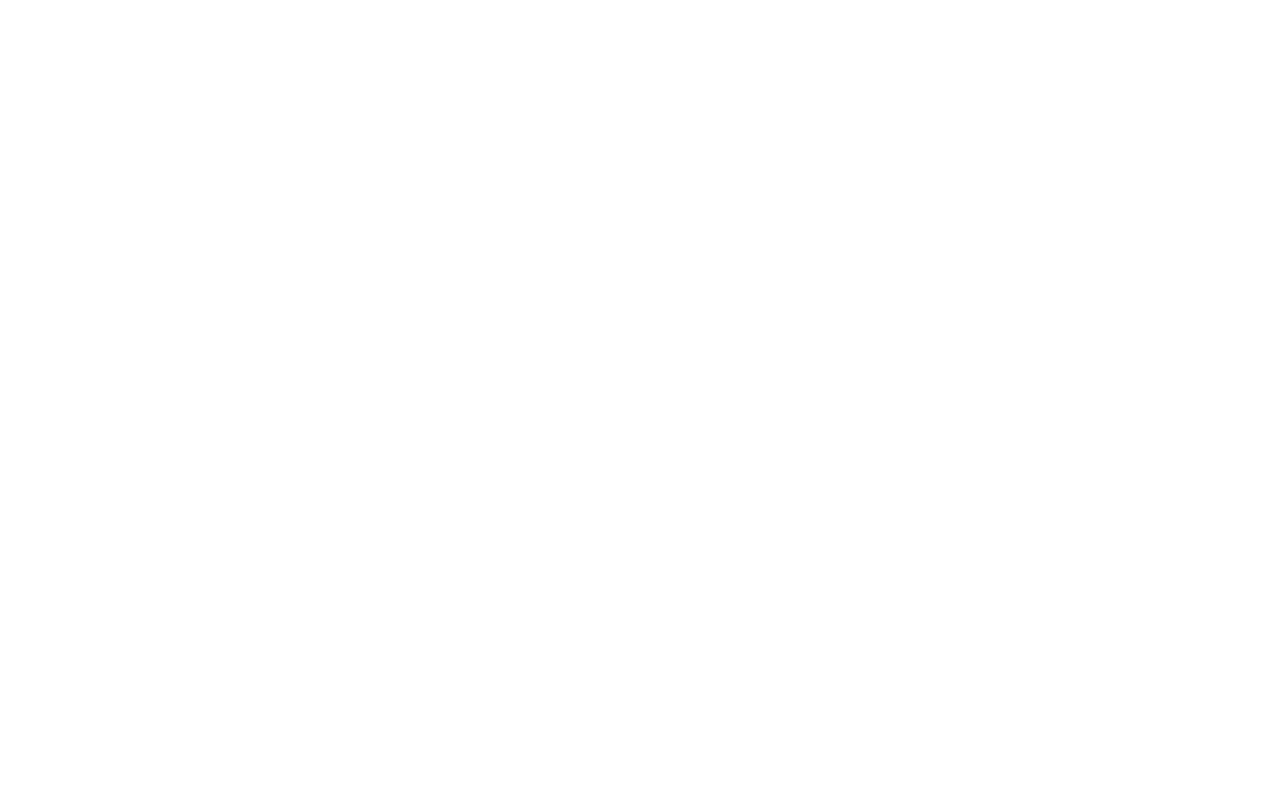
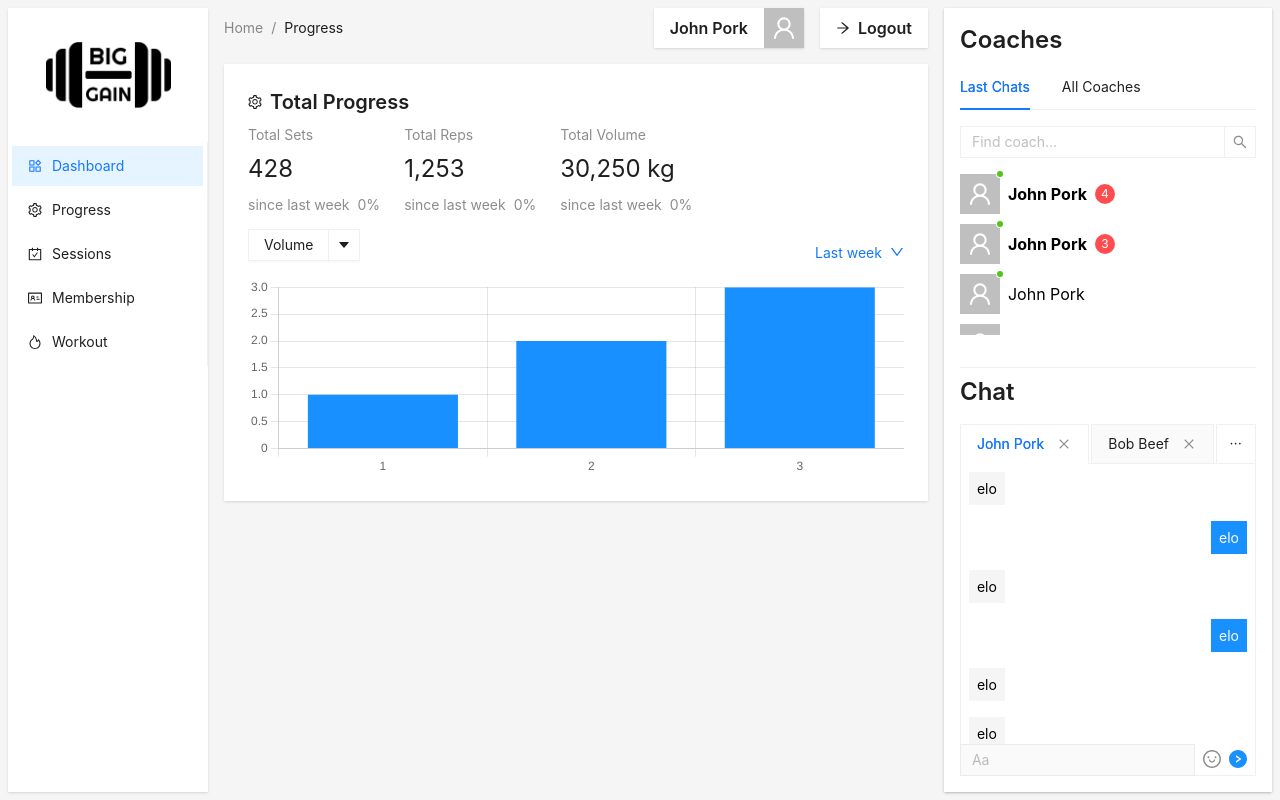
Before and after one commit to filip-stepien/gym-frontend, a React (Vite) app: page /progress in a window 1280 px wide. Before the commit this address had no page. Built offline with nearby package versions, Linux system fonts and the light colour scheme.

Commit message:
feat: bar chart component

```diff
--- a/package.json
+++ b/package.json
@@ -14,8 +14,10 @@
     "@ant-design/v5-patch-for-react-19": "^1.0.3",
     "@tailwindcss/vite": "^4.1.2",
     "antd": "^5.24.6",
+    "chart.js": "^4.4.8",
     "material-symbols": "^0.29.2",
     "react": "^19.0.0",
+    "react-chartjs-2": "^5.3.0",
     "react-dom": "^19.0.0",
     "react-router": "^7.4.1",
     "react-trend": "^1.2.5"
--- a/src/Router.tsx
+++ b/src/Router.tsx
@@ -2,6 +2,7 @@ import { BrowserRouter, Routes, Route } from 'react-router';
 
 import { AuthenticatedLayout } from './layouts/AuthenticatedLayout';
 import { ClientDashboard } from './pages/ClientDashboard';
+import { ClientProgress } from './pages/ClientProgress';
 
 export function Router() {
     return (
@@ -9,6 +10,7 @@ export function Router() {
             <Routes>
                 <Route element={<AuthenticatedLayout renderChat />}>
                     <Route path='dashboard' element={<ClientDashboard />} />
+                    <Route path='progress' element={<ClientProgress />} />
                 </Route>
             </Routes>
         </BrowserRouter>
--- a/src/components/Icon.tsx
+++ b/src/components/Icon.tsx
@@ -2,6 +2,7 @@ import {
     CaretDownOutlined,
     CaretUpOutlined,
     CarryOutOutlined,
+    DownOutlined,
     EllipsisOutlined,
     FireOutlined,
     IdcardOutlined,
@@ -33,9 +34,10 @@ const icons: IconMap = {
     more: <EllipsisOutlined />,
     emoji: <SmileOutlined />,
     send: <RightCircleFilled />,
-    'trend-up': <CaretUpOutlined />,
-    'trend-down': <CaretDownOutlined />,
-    'trend-flat': <MinusSquareOutlined />
+    up: <CaretUpOutlined />,
+    down: <CaretDownOutlined />,
+    flat: <MinusSquareOutlined />,
+    dropdown: <DownOutlined />
 };
 
 export function Icon(props: IconProps) {
--- a/src/components/TrendStatistic/BottomTrend.tsx
+++ b/src/components/TrendStatistic/BottomTrend.tsx
@@ -20,11 +20,11 @@ type TrendStyleDetails = {
 
 const trendStyleDetails: TrendStyleDetails = {
     up: {
-        icon: 'trend-up',
+        icon: 'up',
         textColor: getCSSVariable('--color-success')
     },
     down: {
-        icon: 'trend-down',
+        icon: 'down',
         textColor: getCSSVariable('--color-danger')
     },
     flat: {
--- /dev/null
+++ b/src/pages/ClientProgress/ClientProgress.tsx
@@ -0,0 +1,70 @@
+import { TrendStatistic } from '../../components/TrendStatistic';
+import { Card } from '../../components/Card';
+import { CardTitle } from '../../components/CardTitle';
+import { Flex, Space } from 'antd';
+import { ChartData, ProgressChart } from './ProgressChart';
+
+const chartData: ChartData[] = [
+    {
+        category: 'Volume',
+        timeSeries: {
+            lastWeek: {
+                labels: ['1', '2', '3'],
+                values: [1, 2, 3]
+            },
+            lastThreeWeeks: {
+                labels: ['1', '2', '3'],
+                values: [3, 4, 5]
+            },
+            lastYear: {
+                labels: ['1', '2', '3'],
+                values: [6, 7, 8]
+            }
+        }
+    },
+    {
+        category: 'Reps',
+        timeSeries: {
+            lastWeek: {
+                labels: ['1', '2', '3'],
+                values: [9, 10, 11]
+            },
+            lastThreeWeeks: {
+                labels: ['1', '2', '3'],
+                values: [12, 13, 14]
+            },
+            lastYear: {
+                labels: ['1', '2', '3'],
+                values: [15, 16, 17]
+            }
+        }
+    }
+];
+
+export function ClientProgress() {
+    return (
+        <Card>
+            <CardTitle title='Total Progress' icon='progress' />
+            <Flex align='end' justify='space-between'>
+                <Space size='large'>
+                    <TrendStatistic
+                        title='Total Sets'
+                        value={428}
+                        trend={{ title: 'since last week', value: '0%', direction: 'flat' }}
+                    />
+                    <TrendStatistic
+                        title='Total Reps'
+                        value={1253}
+                        trend={{ title: 'since last week', value: '0%', direction: 'flat' }}
+                    />
+                    <TrendStatistic
+                        title='Total Volume'
+                        value='30,250 kg'
+                        trend={{ title: 'since last week', value: '0%', direction: 'flat' }}
+                    />
+                </Space>
+            </Flex>
+            <ProgressChart data={chartData} />
+        </Card>
+    );
+}
--- /dev/null
+++ b/src/pages/ClientProgress/ProgressChart.tsx
@@ -0,0 +1,120 @@
+import { Chart as ChartJS, CategoryScale, LinearScale, BarElement } from 'chart.js';
+import { Dropdown, Flex, Space } from 'antd';
+import { Icon } from '../../components/Icon';
+import { Bar } from 'react-chartjs-2';
+import { getCSSVariable } from '../../utils/getCSSVariable';
+import { useState } from 'react';
+import type { MenuProps } from 'antd';
+
+ChartJS.register(CategoryScale, LinearScale, BarElement);
+
+export type TimePeriod = 'lastWeek' | 'lastThreeWeeks' | 'lastYear';
+
+export type TimeSeriesData = {
+    labels: string[];
+    values: number[];
+};
+
+export type ChartData = {
+    category: string;
+    timeSeries: Record<TimePeriod, TimeSeriesData>;
+};
+
+type ProgressChartProps = {
+    data: ChartData[];
+};
+
+type TimeSpanLabels = Record<TimePeriod, string>;
+
+const timeSpanLabels: TimeSpanLabels = {
+    lastWeek: 'Last week',
+    lastThreeWeeks: 'Last 3 weeks',
+    lastYear: 'Last year'
+};
+
+const chartComponentOptions = {
+    maintainAspectRatio: false,
+    plugins: {
+        legend: { display: false },
+        tooltip: { enabled: false }
+    }
+};
+
+export function ProgressChart(props: ProgressChartProps) {
+    const { data } = props;
+    const initialTimePeriod: TimePeriod = 'lastWeek';
+
+    const [chartDataset, setChartDataset] = useState(data[0]);
+    const [timePeriodLabel, setTimePeriodLabel] = useState(timeSpanLabels[initialTimePeriod]);
+    const [timeSeriesData, setTimeSeriesData] = useState(
+        chartDataset.timeSeries[initialTimePeriod]
+    );
+
+    const handleCategoryClick: MenuProps['onClick'] = option => {
+        // categories are created based on provided datasets, thus find cannot return undefined
+        const dataset = data.find(e => e.category == option.key) as ChartData;
+        const timeSeries = dataset.timeSeries[initialTimePeriod];
+
+        setChartDataset(dataset);
+        setTimePeriodLabel(timeSpanLabels[initialTimePeriod]);
+        setTimeSeriesData(timeSeries);
+    };
+
+    const handleTimePeriodClick: MenuProps['onClick'] = option => {
+        // key type of timeSpanLabels is TimePeriod, but Object.entries() returns key as a string
+        const timePeriod = option.key as TimePeriod;
+        const timeSeries = chartDataset.timeSeries[timePeriod];
+
+        setTimePeriodLabel(timeSpanLabels[timePeriod]);
+        setTimeSeriesData(timeSeries);
+    };
+
+    const categoryDropDownItems: MenuProps['items'] = data.map(({ category }) => ({
+        label: category,
+        key: category,
+        onClick: handleCategoryClick
+    }));
+
+    const timePeriodDropDownItems: MenuProps['items'] = Object.entries(timeSpanLabels).map(
+        ([timespan, title]) => ({
+            label: title,
+            key: timespan,
+            onClick: handleTimePeriodClick
+        })
+    );
+
+    const chartComponentData = {
+        labels: timeSeriesData.labels,
+        datasets: [
+            {
+                data: timeSeriesData.values,
+                backgroundColor: getCSSVariable('--color-primary')
+            }
+        ]
+    };
+
+    return (
+        <Space direction='vertical' size='middle' className='pt-small'>
+            <Flex align='end' justify='space-between'>
+                <Dropdown.Button
+                    icon={<Icon icon='down' />}
+                    menu={{ items: categoryDropDownItems }}
+                    className='w-fit'
+                >
+                    {chartDataset.category}
+                </Dropdown.Button>
+                <Dropdown className='select-none' menu={{ items: timePeriodDropDownItems }}>
+                    <a onClick={e => e.preventDefault()}>
+                        <Space>
+                            <span>{timePeriodLabel}</span>
+                            <Icon icon='dropdown' />
+                        </Space>
+                    </a>
+                </Dropdown>
+            </Flex>
+            <div className='min-h-50 w-full'>
+                <Bar options={chartComponentOptions} data={chartComponentData} />
+            </div>
+        </Space>
+    );
+}
--- /dev/null
+++ b/src/pages/ClientProgress/index.ts
@@ -0,0 +1 @@
+export { ClientProgress } from './ClientProgress';
```
Also changed, not shown: 1 other file (tests, documents, lock files or other folders).
